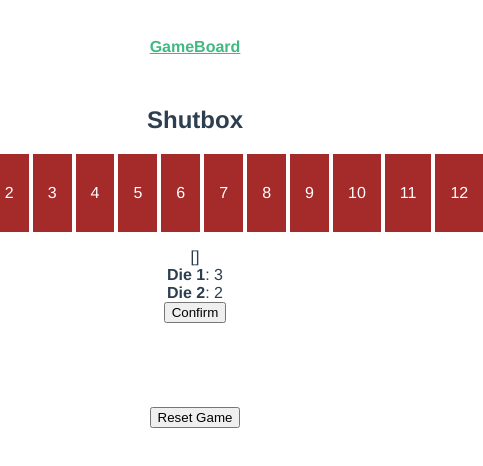
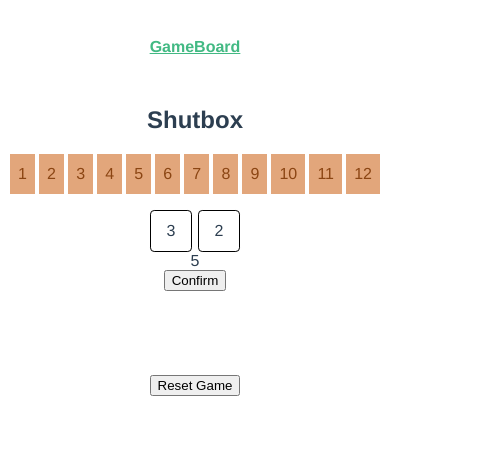
Before and after one commit to mdahlke/shutbox, a Vue app: page / in a window 390 px wide. Both pictures are taken after a click on the button "Roll". Shown: the top 466 px of the page, 483 px wide, since content can reach past the window. Built offline with nearby package versions, Linux system fonts and the light colour scheme.

Commit message:
allow dynamic dice and better mobile styling

```diff
--- a/src/views/GameBoard.vue
+++ b/src/views/GameBoard.vue
@@ -6,20 +6,24 @@
 			<ul class="shut-items">
 				<li v-for="number in getNumbers"
 				    @click="toggleShut(number)"
-				    :class="{ 'shut': isShut(number) }"
+				    :class="{ 'shut': isShut(number), 'selected': isSelected(number) }"
 				    class="shut-item">{{ number }}
 				</li>
 			</ul>
-
-			<div class="round-shut">{{ roundShut }}</div>
 		</div>
 
 		<div class="dice">
-			<div class="rolled">
-				<strong>Die 1</strong>: <span>{{ die1 }}</span>
-				<br />
-				<strong>Die 2</strong>: <span>{{ die2 }}</span>
-			</div>
+			<span v-for="die in diceValues"
+			      class="die"
+			>{{ die }}</span>
+		</div>
+
+		<div v-if="diceTotal()"
+		     class="dice-total">
+			{{ diceTotal() }}
+		</div>
+
+		<div class="action-buttons">
 
 			<button v-if="!roundConfirmed"
 			        @click="confirmShut">
@@ -52,8 +56,8 @@
 		name: 'GameBoard',
 		data() {
 			return {
-				die1: 0,
-				die2: 0,
+				numberOfDie: 2,
+				diceValues: [],
 				shut: [],
 				roundShut: [],
 				errorMessage: '',
@@ -65,15 +69,22 @@
 				getNumbers: 'getNumbers'
 			})
 		},
+		created() {
+			this.resetDice();
+		},
 		methods: {
 			rollDice() {
 				this.resetErrorMessage();
 				if (this.roundConfirmed) {
 					// new round
 					this.roundShut = [];
+					this.diceValues = [];
 
-					this.die1 = this.getRandom();
-					this.die2 = this.getRandom();
+					console.log(this.numberOfDie);
+
+					for (let i = 0; i < this.numberOfDie; i++) {
+						this.diceValues.push(this.getRandom());
+					}
 
 					this.roundConfirmed = false;
 
@@ -88,8 +99,12 @@
 
 
 			},
+			dieValue(index) {
+				console.log({index});
+				return this.diceValues[index];
+			},
 			diceTotal() {
-				return this.die1 + this.die2;
+				return this.diceValues.length ? this.diceValues.reduce((a, b) => a + b) : 0;
 			},
 			toggleShut(number) {
 				this.resetErrorMessage();
@@ -103,23 +118,33 @@
 			},
 			confirmShut() {
 				this.resetErrorMessage();
-				const total = this.roundShut.reduce((a, b) => a + b);
+				const total = this.roundShut.length ? this.roundShut.reduce((a, b) => a + b) : 0;
 				const diceTotal = this.diceTotal();
 
 				if (total === diceTotal) {
-					this.shut = this.shut.concat(this.roundShut);
+					if (this.roundShut.length) {
+						this.shut = this.shut.concat(this.roundShut);
+					} else {
+						this.shut = this.roundShut;
+					}
 					this.resetDice();
 					this.roundConfirmed = true;
+					this.roundShut = [];
+					this.diceValues = [];
 				} else {
 					this.errorMessage = 'That doesn\'t add up';
 				}
+			},
+			isSelected(number) {
+				return this.roundShut.includes(number);
 			},
 			isShut(number) {
 				return this.shut.includes(number);
 			},
 			resetDice() {
-				this.die1 = 0;
-				this.die2 = 0;
+				for (let i = 0; i < this.numberOfDie; i++) {
+					this.diceValues.push(0);
+				}
 			},
 			resetErrorMessage() {
 				this.errorMessage = '';
@@ -128,6 +153,9 @@
 				this.resetDice();
 				this.shut = [];
 				this.roundShut = [];
+				this.roundConfirmed = true;
+				this.diceValues = [];
+				this.errorMessage = '';
 			}
 		}
 	};
@@ -137,6 +165,13 @@
 
 	.shut {
 		text-decoration: line-through;
+		background-color: saddlebrown;
+	}
+
+	.selected {
+		font-weight: bold;
+		text-decoration: underline;
+		background-color: green;
 	}
 
 	.error-message {
@@ -147,17 +182,27 @@
 		display: flex;
 		justify-content: center;
 		list-style: none;
+		margin-left: 0;
+		padding-left: 0;
 
 		.shut-item {
-			flex: 0 0 auto;
+			flex: 1 1 auto;
 			margin: 0 2px;
-			padding: 30px 15px;
-			background-color: brown;
-			color: white;
-			cursor: pointer;
+			/*padding: 30px 15px;*/
+			height: 40px;
+			line-height: 40px;
+			background-color: #e2a67b;
+			color: saddlebrown;
+
+			&:not(.shut) {
+				cursor: pointer;
+			}
 
 			&.shut {
-				color: brown;
+				background-color: saddlebrown;
+				color: saddlebrown;
+				cursor: not-allowed;
+				pointer-events: none;
 			}
 		}
 	}
@@ -165,4 +210,18 @@
 	.reset {
 		margin-top: 10vh;
 	}
+
+	.dice {
+		display: flex;
+		justify-content: center;
+
+		.die {
+			margin: 0 3px;
+			border: 1px solid #000;
+			border-radius: 10%;
+			line-height: 40px;
+			height: 40px;
+			width: 40px;
+		}
+	}
 </style>
```
